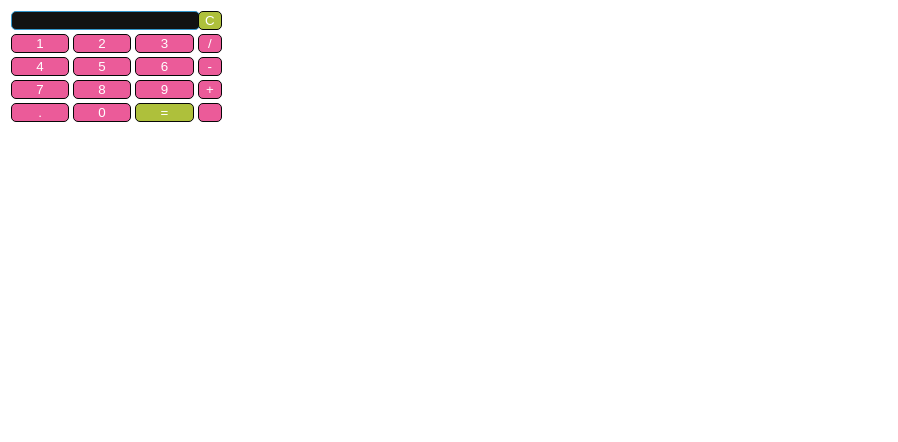
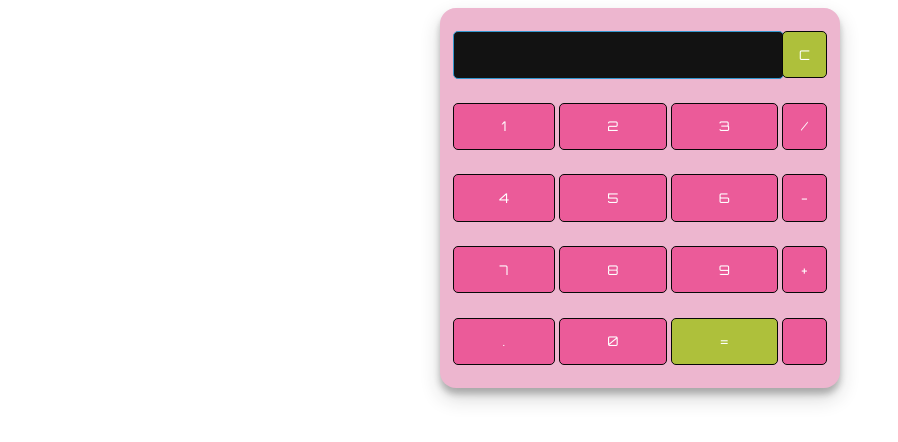
Before and after one commit to ShreyaRPissay/digitalcalculator, a plain HTML site: page index.html in a window 1280 px wide. Shown: the whole page, without its empty margins (0-898 px from the left). Drawn offline with Linux system fonts and the light colour scheme.

Commit message:
Update styles.css

```diff
--- a/styles.css
+++ b/styles.css
@@ -1,4 +1,4 @@
- <style>@import url('https://fonts.googleapis.com/css2?family=Orbitron&display=swap');
+@import url('https://fonts.googleapis.com/css2?family=Orbitron&display=swap');
 
 .calculator {
   padding: 10px;
@@ -40,4 +40,4 @@
   -webkit-box-shadow: inset 0px 0px 5px #c1c1c1;
   -moz-box-shadow: inset 0px 0px 5px #c1c1c1;
   box-shadow: inset 0px 0px 5px #c1c1c1;
-    }</style>
+}
```
Lines whose indentation alone changed are shown as unchanged.
